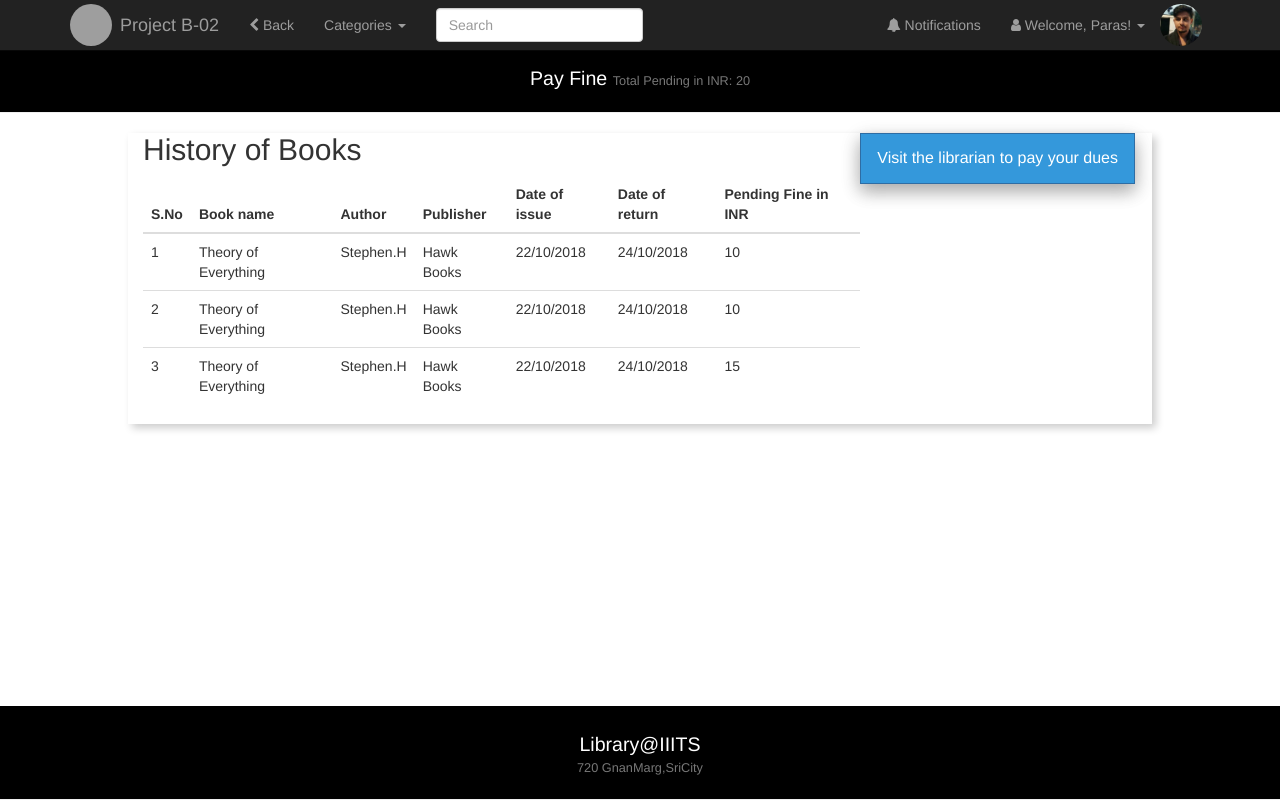
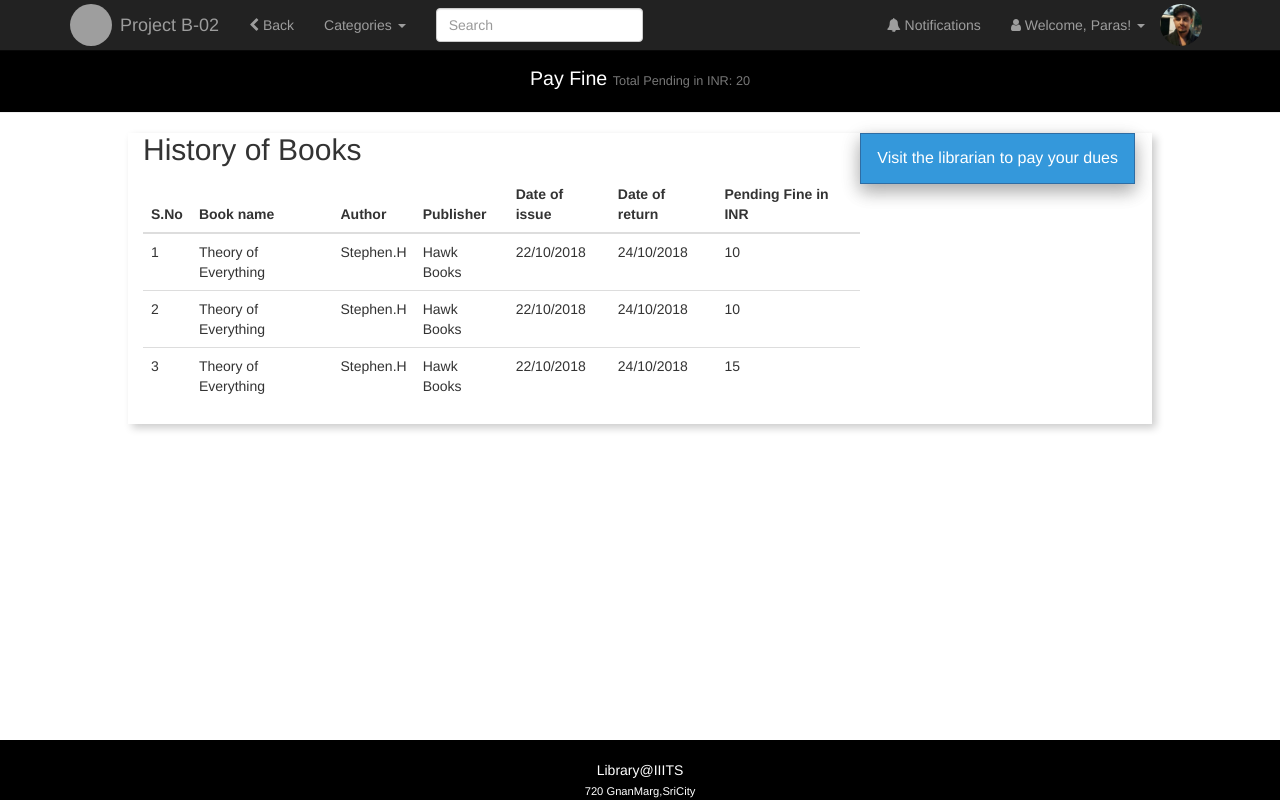
Before and after one commit to junaidnz97/LIBRARY_MANAGEMENT, a React (Create React App) app in the folder frontend/library/: page /fine in a window 1280 px wide. Built offline with nearby package versions, Linux system fonts and the light colour scheme; grey boxes are pictures that could not be loaded.

Commit message:
Fixed problematic sticky footer

```diff
--- a/frontend/library/src/Footer.css
+++ b/frontend/library/src/Footer.css
@@ -1,10 +1,11 @@
-.page-footer {
-
+.page-footer  {
+    width: 100%;
+    position: fixed;
+    left: 0;
+    bottom:0;
+    padding-top: 20px;
     text-align: center;
     color: white;
     background-color: black;
-    position: fixed;
-    left: 0;
-    bottom: 0;
-    width: 100%;
+
 }
--- a/frontend/library/src/Footer.js
+++ b/frontend/library/src/Footer.js
@@ -1,21 +1,16 @@
 import React from 'react'
 import {PageHeader} from 'react-bootstrap'
-
 import './Footer.css'
-
-
 const Footer = (props) => {
 
 	return (
-		<div className='page-footer'>
-				<div className='bg-success' >
-		<PageHeader style={{ marginTop: "10px"}}>
-			Library@IIITS<br /><small>720 GnanMarg,SriCity</small>
-
-		</PageHeader>
-	</div>
-	</div>
-
+		<div>
+			<div className='bg-success'>
+				<div className='page-footer'>
+					Library@IIITS<br /><small>720 GnanMarg,SriCity</small>
+				</div>
+			</div>
+		</div>
 	);
 }
 
--- /dev/null
+++ b/frontend/library/src/Main.css
@@ -0,0 +1,5 @@
+.Main {
+    position: relative;
+    width: 100%;
+    margin-bottom: 50px;
+}
--- a/frontend/library/src/Main.js
+++ b/frontend/library/src/Main.js
@@ -6,6 +6,7 @@ import Profile from './Profile.js';
 import Suggest from './Suggest.js';
 import Donate from './Donate.js';
 import Payfine from './Payfine.js';
+import './Main.css';
 
 // The Main component renders one of the three provided
 // Routes (provided that one matches). Both the /roster
@@ -15,7 +16,7 @@ import Payfine from './Payfine.js';
 const Main = () => {
 
 	return (
-		<div>
+		<div className='Main'>
 		    <Switch>
 			    <Route exact path='/' component={Bookcatalog}/>
 			    <Route path='/book' component={Book} />
```
